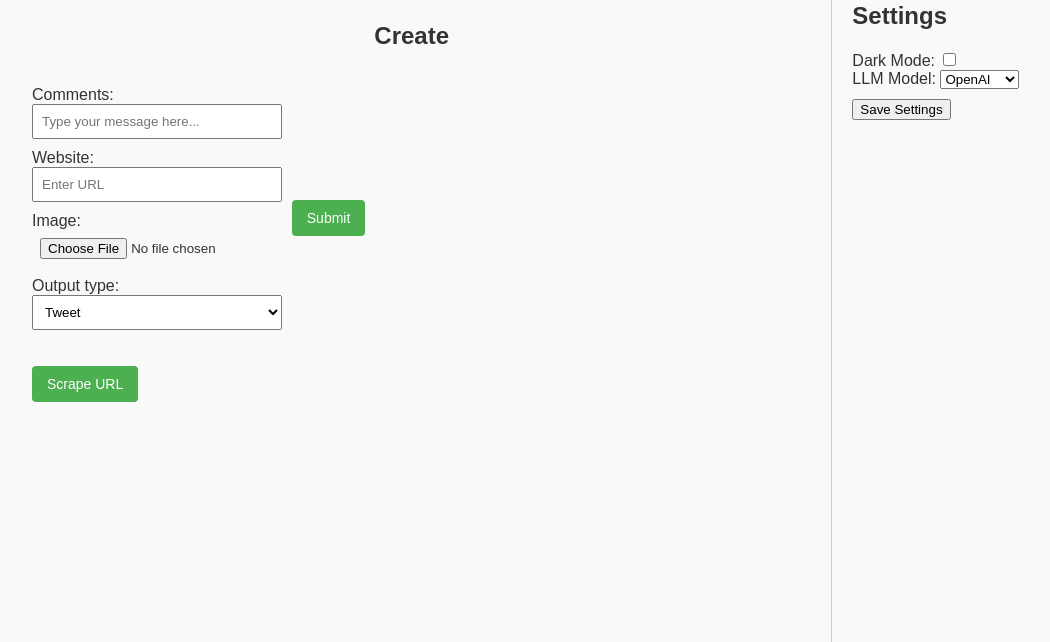
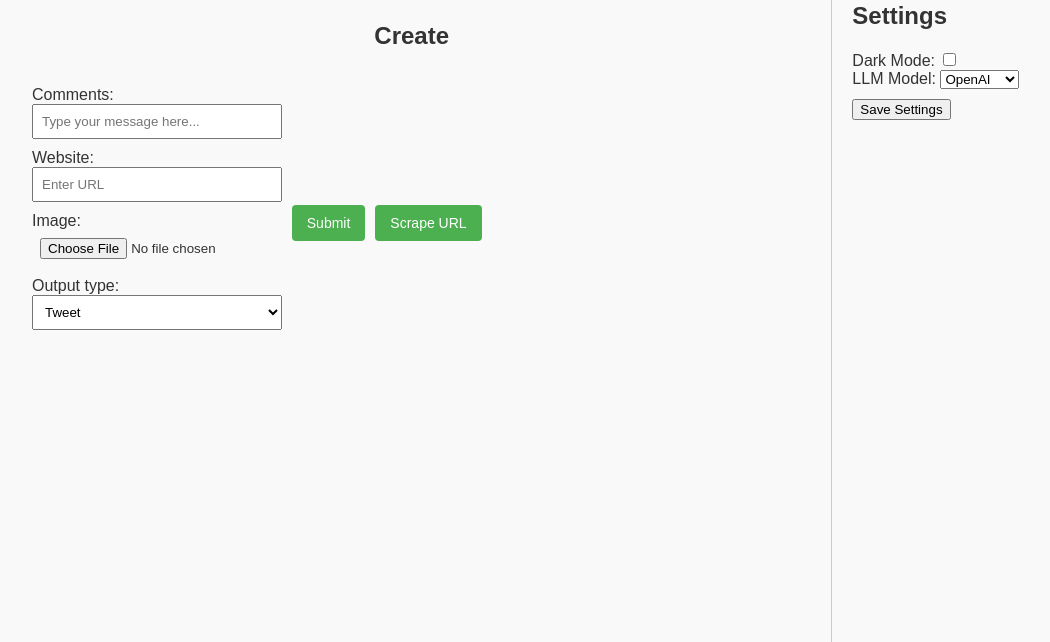
Before and after one commit to mslanden/media-posting-agent, a Python web app: template frontend/templates/index.html in a window 1280 px wide. Shown: the part 138-780 px from the top of the page, without its empty margins (8-1058 px from the left). Run offline with Jinja, Linux system fonts and the light colour scheme; the template is opened without the code that fills it, so the values that code supplies are empty.

Commit message:
(no commit message provided)

```diff
--- a/frontend/static/css/styles.css
+++ b/frontend/static/css/styles.css
@@ -74,8 +74,6 @@ body.dark-mode #sidebar {
 }
 
 #chat-form button {
-    grid-column: 2; /* Align button to the second column */
-    justify-self: start; /* Align the button to the start of the column */
     padding: 8px 12px;
     background-color: #4caf50;
     color: white;
@@ -90,7 +88,6 @@ body.dark-mode #sidebar {
 }
 
 #scrape-button {
-    margin-top: 10px;
     padding: 8px 12px;
     background-color: #4caf50;
     color: white;
--- a/frontend/templates/index.html
+++ b/frontend/templates/index.html
@@ -118,19 +118,21 @@
                                 </select>
                             </li>
                         </ul>
+                        <div style="display: flex; gap: 10px; margin-top: 10px;">
                             <button
                                 type="submit"
 
                             >
                                 Submit
                             </button>
-                    </form>
                             <button
                                 id="scrape-button"
-                        style="margin-top: 10px; display: block"
+
                             >
                                 Scrape URL
                             </button>
+                        </div>
+                    </form>
                 </div>
             </div>
             <div id="sidebar">
```
Lines whose indentation alone changed are shown as unchanged.
